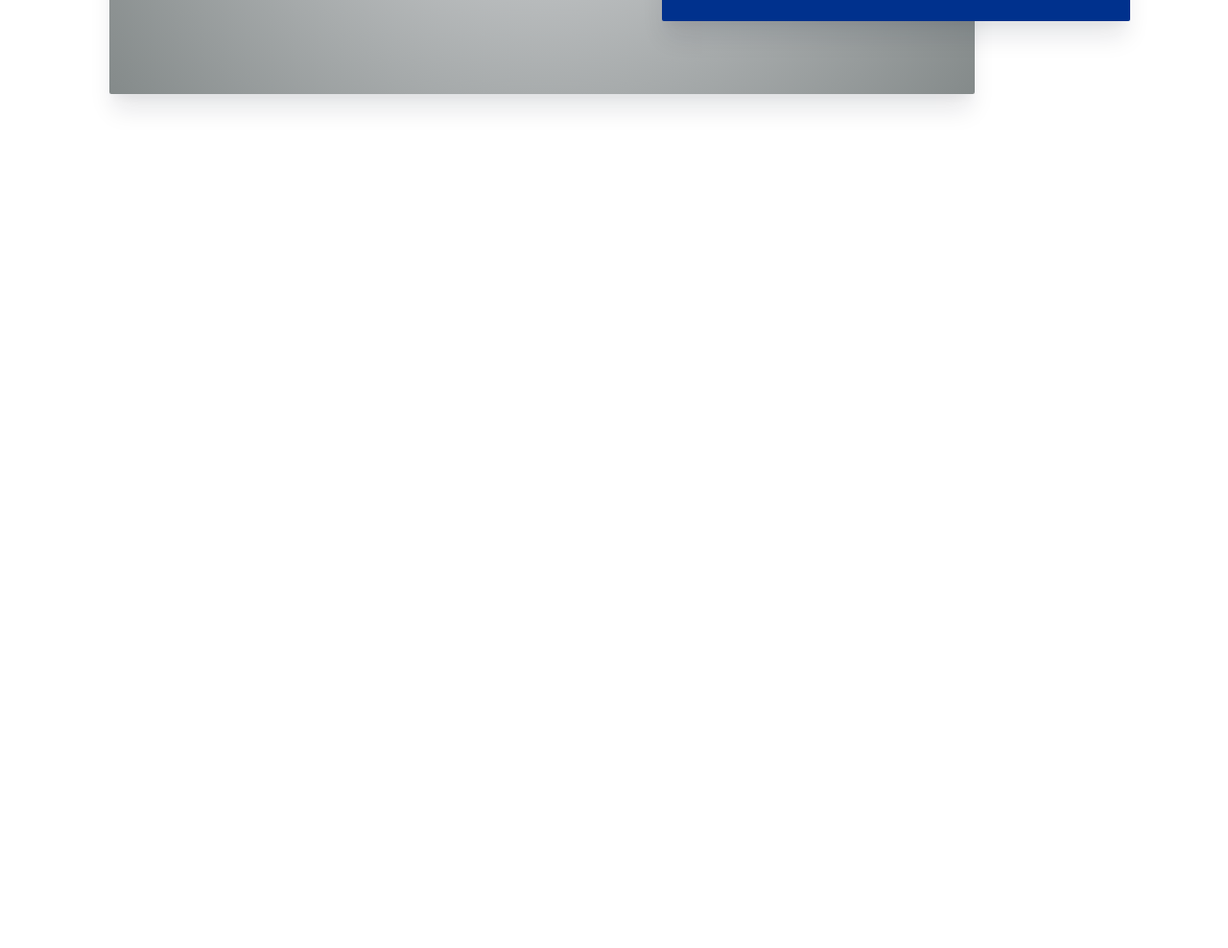
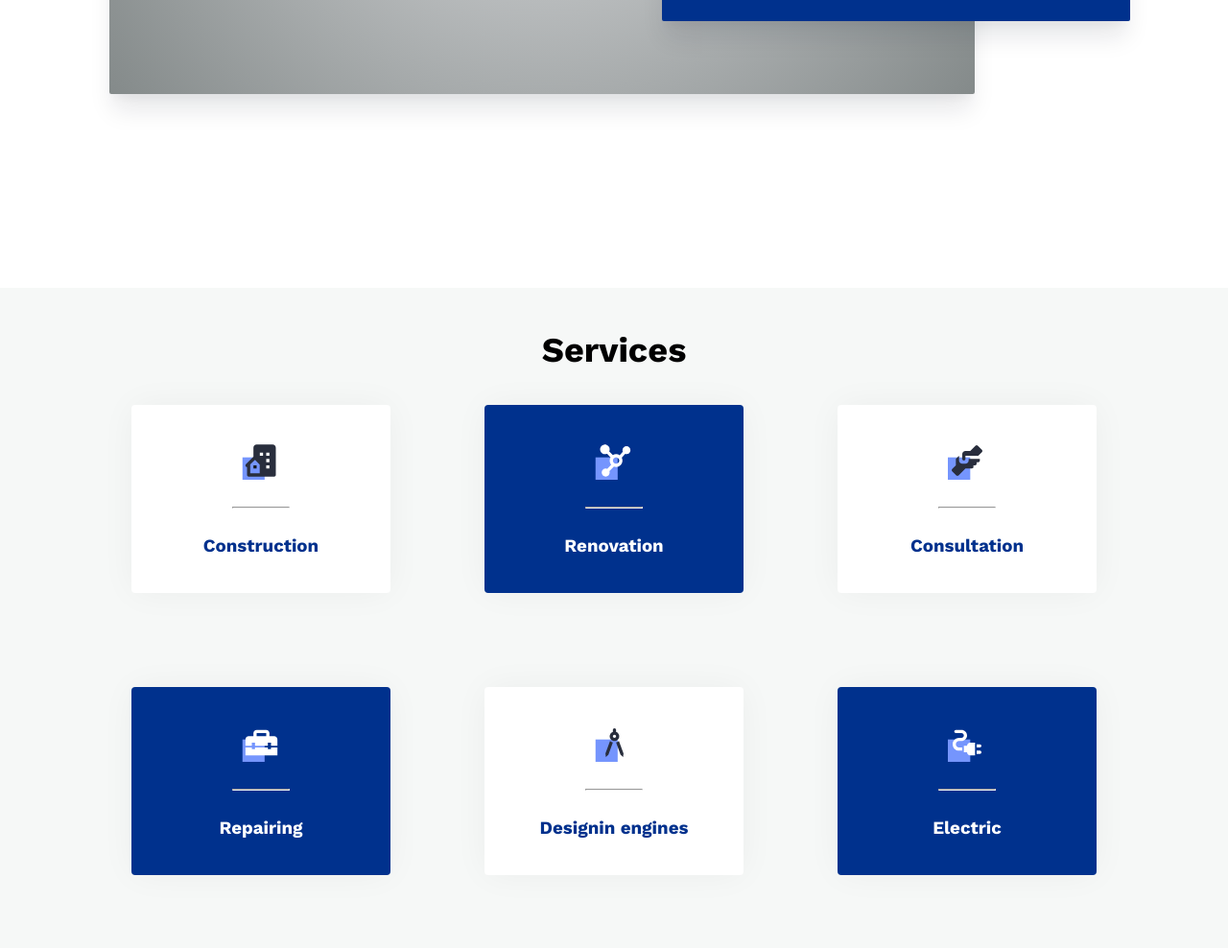
Before and after one commit to eziz-tajiev/Dowletli, a plain HTML site: page index.html in a window 1280 px wide. Shown: the part 1788-2776 px from the top of the page at 96% size. Before the commit the page ends 2088 px from the top, so only its background shows below. Drawn offline with nearby package versions, Linux system fonts and the light colour scheme.

Commit message:
finished with service section

```diff
--- a/index.html
+++ b/index.html
@@ -90,6 +90,52 @@
           <button>Visit Perkins website</button>
         </div>
       </section>
+
+      <section class="service">
+        <div class="service-title">
+          <h2>Services</h2>
+        </div>
+        <div class="service-container">
+          <div class="service-card service-card--white">
+            <img src="../Dowletli/icons/cons.svg" alt="construction icon" />
+            <hr class="card-line" />
+            <h3>Construction</h3>
+          </div>
+
+          <div class="service-card">
+            <img src="../Dowletli/icons/reno.svg" alt="reno icon" />
+            <hr class="card-line" />
+            <h3>Renovation</h3>
+          </div>
+
+          <div class="service-card service-card--white">
+            <img
+              src="../Dowletli/icons/consulation.svg"
+              alt="consulation icon"
+            />
+            <hr class="card-line" />
+            <h3>Consultation</h3>
+          </div>
+
+          <div class="service-card">
+            <img src="../Dowletli/icons/rep.svg" alt="rep icon" />
+            <hr class="card-line" />
+            <h3>Repairing</h3>
+          </div>
+
+          <div class="service-card service-card--white">
+            <img src="../Dowletli/icons/design.svg" alt="design icon" />
+            <hr class="card-line" />
+            <h3>Designin engines</h3>
+          </div>
+
+          <div class="service-card">
+            <img src="../Dowletli/icons/electric.svg" alt="electric icon" />
+            <hr class="card-line" />
+            <h3>Electric</h3>
+          </div>
+        </div>
+      </section>
     </div>
   </body>
 </html>
--- a/style.scss
+++ b/style.scss
@@ -4,6 +4,7 @@ $secondary: rgba(249, 153, 93, 1);
 $blue: rgba(53, 89, 199, 1);
 $neutral: rgba(41, 46, 61, 1);
 $smoke: rgba(224, 227, 235, 1);
+$gray: rgba(246, 248, 247, 1);
 * {
   box-sizing: border-box;
 }
@@ -262,3 +263,55 @@ body {
     }
   }
 }
+
+// ********************************************** service
+
+.service {
+  background-color: $gray;
+  padding: {
+    bottom: 76px;
+  }
+  .service-title {
+    text-align: center;
+    padding: {
+      top: 44px;
+      bottom: 36px;
+    }
+  }
+  h2 {
+    font-size: 36px;
+  }
+  .service-card {
+    padding: {
+      top: 38px;
+      bottom: 38px;
+    }
+    width: 270px;
+    border-radius: 4px;
+    background-color: $primary;
+    box-shadow: 0 0 37px -2px rgba(17, 24, 39, 0.05);
+    color: white;
+    display: flex;
+    flex-direction: column;
+    justify-content: center;
+    align-items: center;
+    gap: 20px;
+    .card-line {
+      height: 2px;
+      width: 60px;
+      background-color: $smoke;
+    }
+  }
+  .service-card--white {
+    background-color: white;
+    color: $primary;
+  }
+  .service-container {
+    display: grid;
+    grid-template-columns: repeat(3, 1fr);
+    justify-content: center;
+    gap: 98px;
+    max-width: 800px;
+    margin: 0 auto;
+  }
+}
```
Also changed, not shown: icons/cons.svg (added), icons/consulation.svg (added), icons/design.svg (added), icons/electric.svg (added), icons/reno.svg (added), icons/rep.svg (added), style.css, 1 other file.
